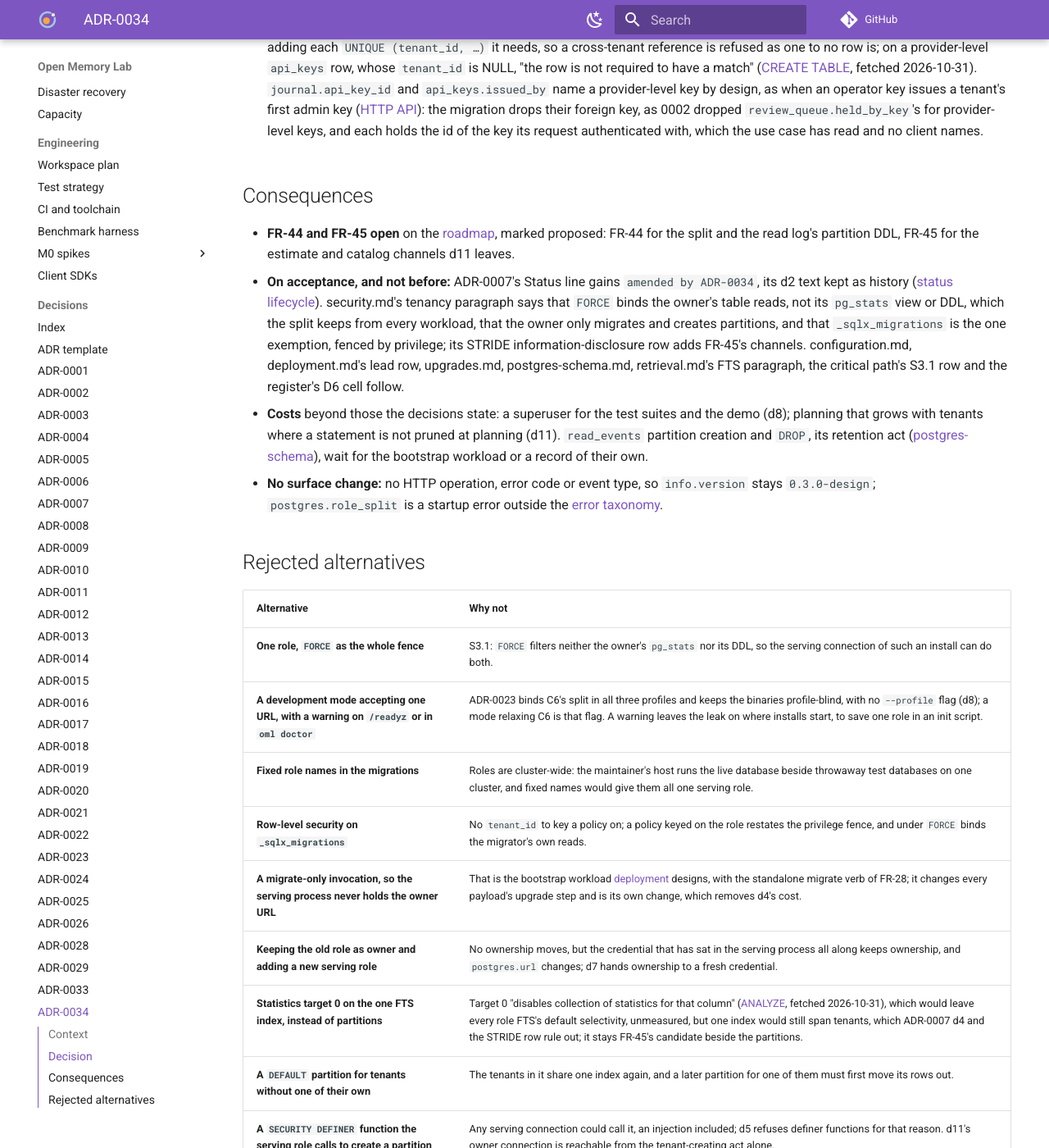
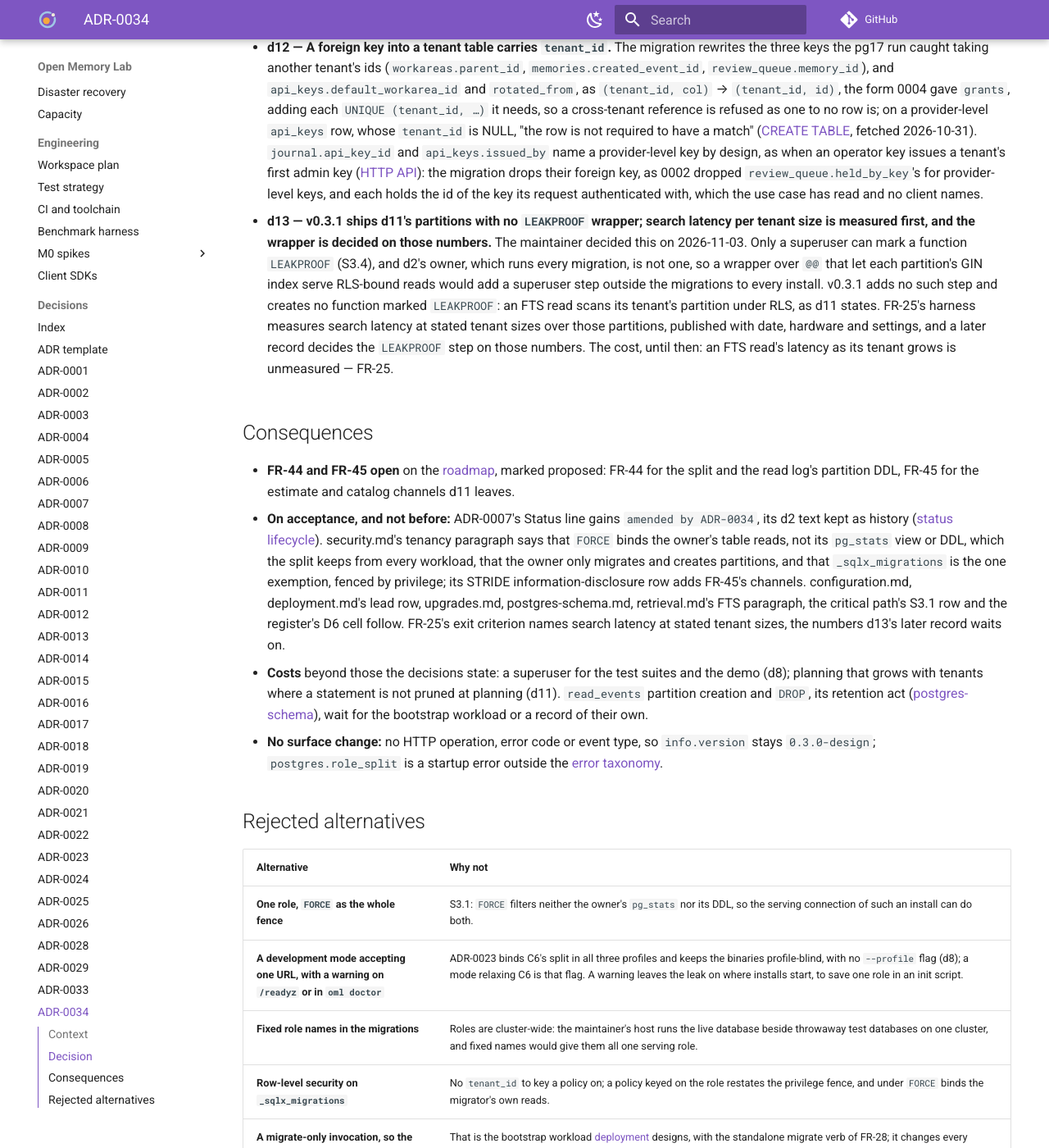
Before and after one commit to e8kor/open-memory-lab, an MkDocs documentation site: the page built from docs/adr/ADR-0034-the-lead-serves-as-a-role-that-owns-nothing.md, in a window 1280 px wide and 1400 px high, scrolled down 3457 px. Shown: the whole window at 82% size. Built offline with MkDocs 1.6.1 and Material for MkDocs 9.7.7, drawn with Linux system fonts in a browser that asks for light colours; comment, search, counter and statistics services are not loaded; some of the changed text lies outside the part shown.

Commit message:
ADR-0034 ships v0.3.1 with per-tenant FTS partitions and no superuser LEAKPROOF wrapper, measures search latency per tenant size first (FR-25), and defers the LEAKPROOF step to a later record on those numbers (ADR-0034 d13)
The maintainer decided on 2026-11-03 that v0.3.1 ships the partitions without the LEAKPROOF step. Only a superuser can mark a function LEAKPROOF, and the owner that runs every migration is not one, so the wrapper would add a superuser step to every install, and no number yet shows what it buys. The wrapper moves from rejected to deferred with that reason, d10's last step names v0.3.1 as the release, and FR-25's exit criterion is to name search latency at stated tenant sizes when the record is accepted.

```diff
--- a/docs/adr/ADR-0034-the-lead-serves-as-a-role-that-owns-nothing.md
+++ b/docs/adr/ADR-0034-the-lead-serves-as-a-role-that-owns-nothing.md
@@ -2,7 +2,7 @@
 id: adr/ADR-0034-the-lead-serves-as-a-role-that-owns-nothing
 tier: engineering
 status: proposed
-answers: what FORCE ROW LEVEL SECURITY fences and what the owner/serving role split fences instead; the two Postgres roles and their privileges; how the lead migrates under postgres.owner_url and serves under postgres.url; why one URL is refused at startup; why _sqlx_migrations is the one table without row-level security; how a single-role install, the live host among them, is split; the per-tenant FTS index, how a read reaches its tenant's partition, who creates a partition and which channels stay open; foreign keys that carry tenant_id; the checks and the CI change that close it; the build order after iteration 3
+answers: what FORCE ROW LEVEL SECURITY fences and what the owner/serving role split fences instead; the two Postgres roles and their privileges; how the lead migrates under postgres.owner_url and serves under postgres.url; why one URL is refused at startup; why _sqlx_migrations is the one table without row-level security; how a single-role install, the live host among them, is split; the per-tenant FTS index, how a read reaches its tenant's partition, who creates a partition and which channels stay open; foreign keys that carry tenant_id; the checks and the CI change that close it; the build order after iteration 3; why v0.3.1 ships the partitions with no LEAKPROOF wrapper and what decides the wrapper later
 -->
 
 # ADR-0034 — The lead migrates as an owner role and serves as a role that owns nothing; `_sqlx_migrations` is the one table without row-level security
@@ -31,7 +31,10 @@ creates `_sqlx_migrations` with no row-level security, and ADR-0007 d2 exempts n
 The maintainer decided on 2026-10-31 what d1 and d6 state and that the split is built, and after the
 pg17 run that the FTS index becomes per tenant (d11) and keys into tenant tables carry `tenant_id`
 (d12), as ADR-0007 d4 and security.md's STRIDE row already promise ("no cross-tenant index to leak
-through"): implementation fixes, not amendments. Decided, not built.
+through"): implementation fixes, not amendments. On 2026-11-03 the maintainer decided that v0.3.1
+ships d11's per-tenant partitions with no superuser `LEAKPROOF` wrapper: search latency per tenant
+size is measured first (FR-25), and the `LEAKPROOF` step is decided later on those numbers (d13).
+Decided, not built.
 
 ## Decision
 
@@ -148,7 +151,8 @@ through"): implementation fixes, not amendments. Decided, not built.
        fenced partition exists before its row commits, and a failed creation commits no tenant; the
        adapter's FTS read scans its tenant's partition alone; the serving role sees no partition's
        `pg_stats`; d5 holds over partitions; `rls-spike` as in step 2.
-    5. A release, then the live host's split. Check: its output, recorded in d7.
+    5. v0.3.1, which carries steps 2–4 with no `LEAKPROOF` wrapper (d13), then the live host's
+       split. Check: its output, recorded in d7.
 
 - **d11 — The FTS index is per tenant: `memories` is list-partitioned by `tenant_id`, each partition
   with its own GIN index.** The migration rebuilds `memories` as `PARTITION BY LIST (tenant_id)`, a
@@ -183,6 +187,17 @@ through"): implementation fixes, not amendments. Decided, not built.
   keys, and each holds the id of the key its request authenticated with, which the use case has read
   and no client names.
 
+- **d13 — v0.3.1 ships d11's partitions with no `LEAKPROOF` wrapper; search latency per tenant size
+  is measured first, and the wrapper is decided on those numbers.** The maintainer decided this on
+  2026-11-03. Only a superuser can mark a function `LEAKPROOF` (S3.4), and d2's owner, which runs
+  every migration, is not one, so a wrapper over `@@` that let each partition's GIN index serve
+  RLS-bound reads would add a superuser step outside the migrations to every install.
+  v0.3.1 adds no such step and creates no function marked `LEAKPROOF`: an FTS read scans its
+  tenant's partition under RLS, as d11 states. FR-25's harness measures search latency at stated
+  tenant sizes over those partitions, published with date, hardware and settings, and a later
+  record decides the `LEAKPROOF` step on those numbers. The cost, until then: an FTS read's latency
+  as its tenant grows is unmeasured — FR-25.
+
 ## Consequences
 
 - **FR-44 and FR-45 open** on the [roadmap](../product/roadmap.md), marked proposed: FR-44 for the
@@ -194,7 +209,8 @@ through"): implementation fixes, not amendments. Decided, not built.
   `_sqlx_migrations` is the one exemption, fenced by privilege; its STRIDE information-disclosure
   row adds FR-45's channels. configuration.md, deployment.md's lead row, upgrades.md,
   postgres-schema.md, retrieval.md's FTS paragraph, the critical path's S3.1 row and the register's
-  D6 cell follow.
+  D6 cell follow. FR-25's exit criterion names search latency at stated tenant sizes, the numbers
+  d13's later record waits on.
 - **Costs** beyond those the decisions state: a superuser for the test suites and the demo (d8);
   planning that grows with tenants where a statement is not pruned at planning (d11). `read_events`
   partition creation and `DROP`, its retention act ([postgres-schema](../data/postgres-schema.md)),
@@ -216,4 +232,4 @@ through"): implementation fixes, not amendments. Decided, not built.
 | **Statistics target 0 on the one FTS index, instead of partitions** | Target 0 "disables collection of statistics for that column" ([ANALYZE](https://www.postgresql.org/docs/17/sql-analyze.html), fetched 2026-10-31), which would leave every role FTS's default selectivity, unmeasured, but one index would still span tenants, which ADR-0007 d4 and the STRIDE row rule out; it stays FR-45's candidate beside the partitions. |
 | **A `DEFAULT` partition for tenants without one of their own** | The tenants in it share one index again, and a later partition for one of them must first move its rows out. |
 | **A `SECURITY DEFINER` function the serving role calls to create a partition** | Any serving connection could call it, an injection included; d5 refuses definer functions for that reason. d11's owner connection is reachable from the tenant-creating act alone. |
-| **A leakproof `@@` wrapper, so the GIN index serves RLS-bound queries** | Only a superuser can mark a function `LEAKPROOF` (S3.4), PostgreSQL does not mark `ts_match_vq` so, and d2's roles hold no superuser; it is FR-4's and FR-7's question, with numbers. |
+| **A leakproof `@@` wrapper, so the GIN index serves RLS-bound queries** — deferred, not rejected (d13) | Only a superuser can mark a function `LEAKPROOF` (S3.4), PostgreSQL does not mark `ts_match_vq` so, and d2's roles hold no superuser, so the wrapper adds a superuser step to every install. The maintainer deferred it on 2026-11-03: v0.3.1 ships d11's partitions without it, search latency per tenant size is measured first (FR-25), and the `LEAKPROOF` step is decided later on those numbers, beside FR-4's and FR-7's. |
```
Also changed, not shown: docs/adr/index.md (+1 -1 lines), docs/changelog.md (+17 -0 lines).
